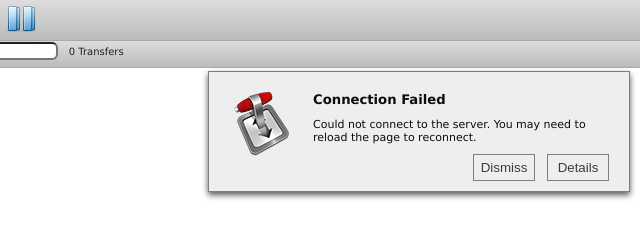
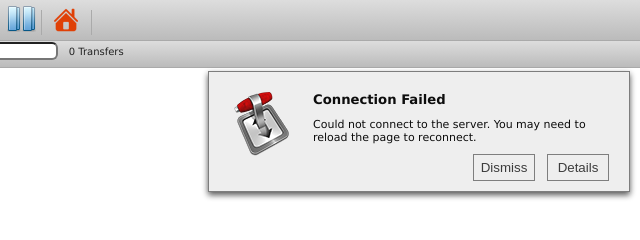
Before and after one commit to rachpt/transmission-skiphashcheck-mod-webUI, a plain HTML site: page web/index.html in a window 1280 px wide. Shown: the top 240 px of the page, 221-861 px from the left. Drawn offline with Linux system fonts and the light colour scheme; no server answers.

Commit message:
modify webUI

```diff
--- a/web/index.html
+++ b/web/index.html
@@ -47,6 +47,9 @@
 			<div id="toolbar-separator"></div>
 			<div id="toolbar-start-all" title="Start All Torrents"></div>
 			<div id="toolbar-pause-all" title="Pause All Torrents"></div>
+			<div id="toolbar-separator"></div>
+			<a href="/index.html" title="返回首页"><div style="margin-right: 10px; margin-top: 6px"><img src="./images/home.png" /></div></a>
+			<div id="toolbar-separator"></div>
 			<div id="toolbar-inspector" title="Toggle Inspector"></div>
 		</div>
 
```
Also changed, not shown: 2 other files.
